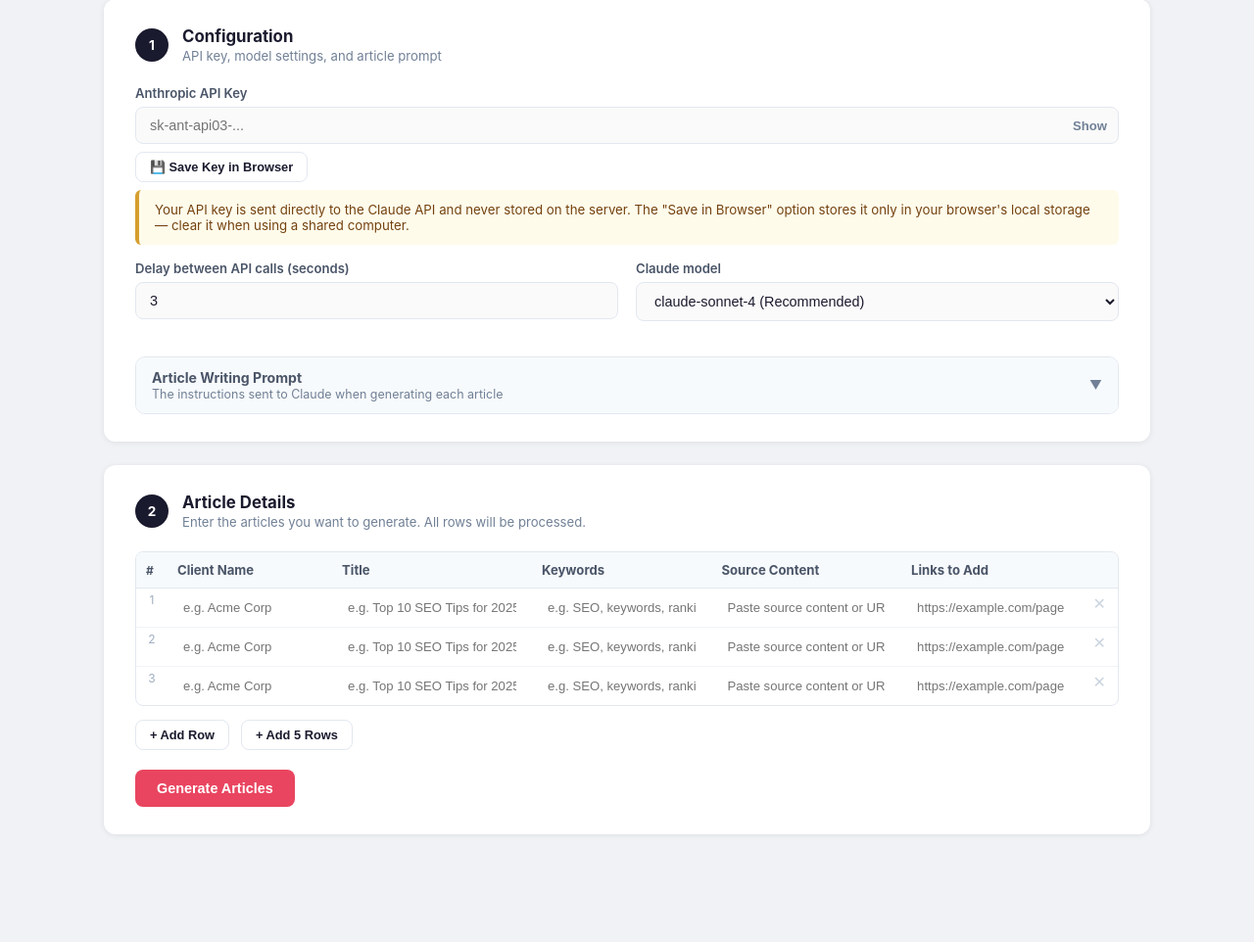
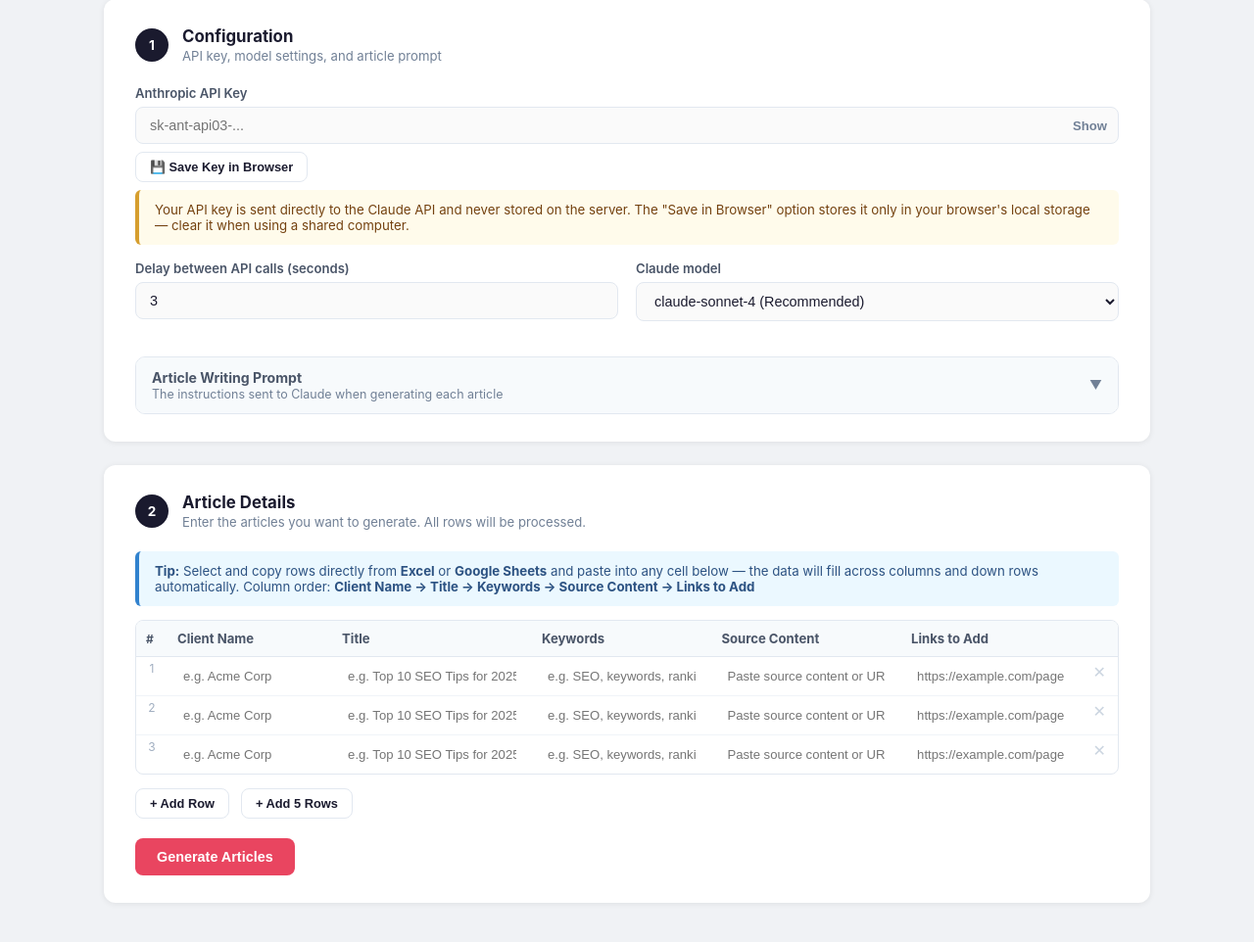
Before and after one commit to bharatsharma08/article-generator-folder, a Flask app: page / in a window 1280 px wide. Shown: the part 129-1091 px from the top of the page at 98% size. Run offline with Flask 3, Linux system fonts and the light colour scheme.

Commit message:
feat: paste rows/columns from Excel or Google Sheets into spreadsheet
Adds a paste handler on the table body that intercepts TSV clipboard data
(the format used by Excel and Google Sheets). Pasting into any cell fills
across columns and down rows from that cell, auto-adding new rows as needed.
Also adds a tip banner explaining the expected column order.

https://claude.ai/code/session_01Bz46r9T1jATj5jQhZANJLN

```diff
--- a/templates/index.html
+++ b/templates/index.html
@@ -370,6 +370,11 @@
       </div>
     </div>
 
+    <div class="info-box" style="margin-bottom:14px;">
+      <strong>Tip:</strong> Select and copy rows directly from <strong>Excel</strong> or <strong>Google Sheets</strong> and paste into any cell below — the data will fill across columns and down rows automatically.
+      Column order: <strong>Client Name → Title → Keywords → Source Content → Links to Add</strong>
+    </div>
+
     <div class="spreadsheet-wrap">
       <table class="spreadsheet-table" id="articles-table">
         <thead>
@@ -739,12 +744,79 @@
     window.scrollTo({ top: 0, behavior: 'smooth' });
   }
 
+  // ===== PASTE FROM EXCEL / GOOGLE SHEETS =====
+  function handleTablePaste(e) {
+    const input = e.target;
+    if (input.tagName !== 'INPUT') return;
+    const td = input.closest('td');
+    const tr = input.closest('tr');
+    if (!td || !tr) return;
+
+    const clipText = (e.clipboardData || window.clipboardData).getData('text');
+    // Only intercept multi-cell pastes (tab = multiple columns, newline = multiple rows)
+    if (!clipText.includes('\t') && !clipText.includes('\n')) return;
+
+    e.preventDefault();
+
+    const tbody = $('articles-tbody');
+
+    // Find which row in tbody we are pasting into
+    const allRows = Array.from(tbody.rows);
+    const startRowIdx = allRows.indexOf(tr);
+    if (startRowIdx < 0) return;
+
+    // Find which data-column the focused input belongs to
+    const rowInputs = Array.from(tr.querySelectorAll('input[type=text]'));
+    const startColIdx = rowInputs.indexOf(input);
+    if (startColIdx < 0) return;
+
+    const NUM_COLS = 5; // Client Name, Title, Keywords, Source Content, Links To Add
+
+    // Parse TSV (Excel/Sheets clipboard format)
+    const pastedRows = clipText
+      .replace(/\r\n/g, '\n').replace(/\r/g, '\n')
+      .replace(/\n$/, '')          // strip trailing newline
+      .split('\n')
+      .map(row => row.split('\t'));
+
+    pastedRows.forEach((pastedCols, rowOffset) => {
+      const targetRowIdx = startRowIdx + rowOffset;
+
+      // Auto-add rows if the paste extends beyond existing rows
+      while (tbody.rows.length <= targetRowIdx) addRow();
+
+      const targetRow = tbody.rows[targetRowIdx];
+      const targetInputs = Array.from(targetRow.querySelectorAll('input[type=text]'));
+
+      pastedCols.forEach((cellVal, colOffset) => {
+        const colIdx = startColIdx + colOffset;
+        if (colIdx < NUM_COLS && targetInputs[colIdx]) {
+          targetInputs[colIdx].value = cellVal.trim();
+        }
+      });
+    });
+
+    reindexRows();
+
+    // Move focus to the cell after the last pasted block
+    const lastRowIdx = Math.min(startRowIdx + pastedRows.length - 1, tbody.rows.length - 1);
+    const lastRow = tbody.rows[lastRowIdx];
+    if (lastRow) {
+      const inputs = lastRow.querySelectorAll('input[type=text]');
+      const nextColIdx = startColIdx + (pastedRows[0] ? pastedRows[0].length : 1);
+      const focusTarget = inputs[Math.min(nextColIdx, NUM_COLS - 1)] || inputs[inputs.length - 1];
+      if (focusTarget) focusTarget.focus();
+    }
+  }
+
   // ===== INIT =====
   (function init() {
     loadSavedApiKey();
     fetchDefaultTemplate();
     // Start with 3 empty rows
     addRow(); addRow(); addRow();
+    // Single paste listener on tbody covers all cells, including dynamically added rows
+    $('articles-tbody').addEventListener('paste', handleTablePaste, true);
   })();
 </script>
 </body>
```
